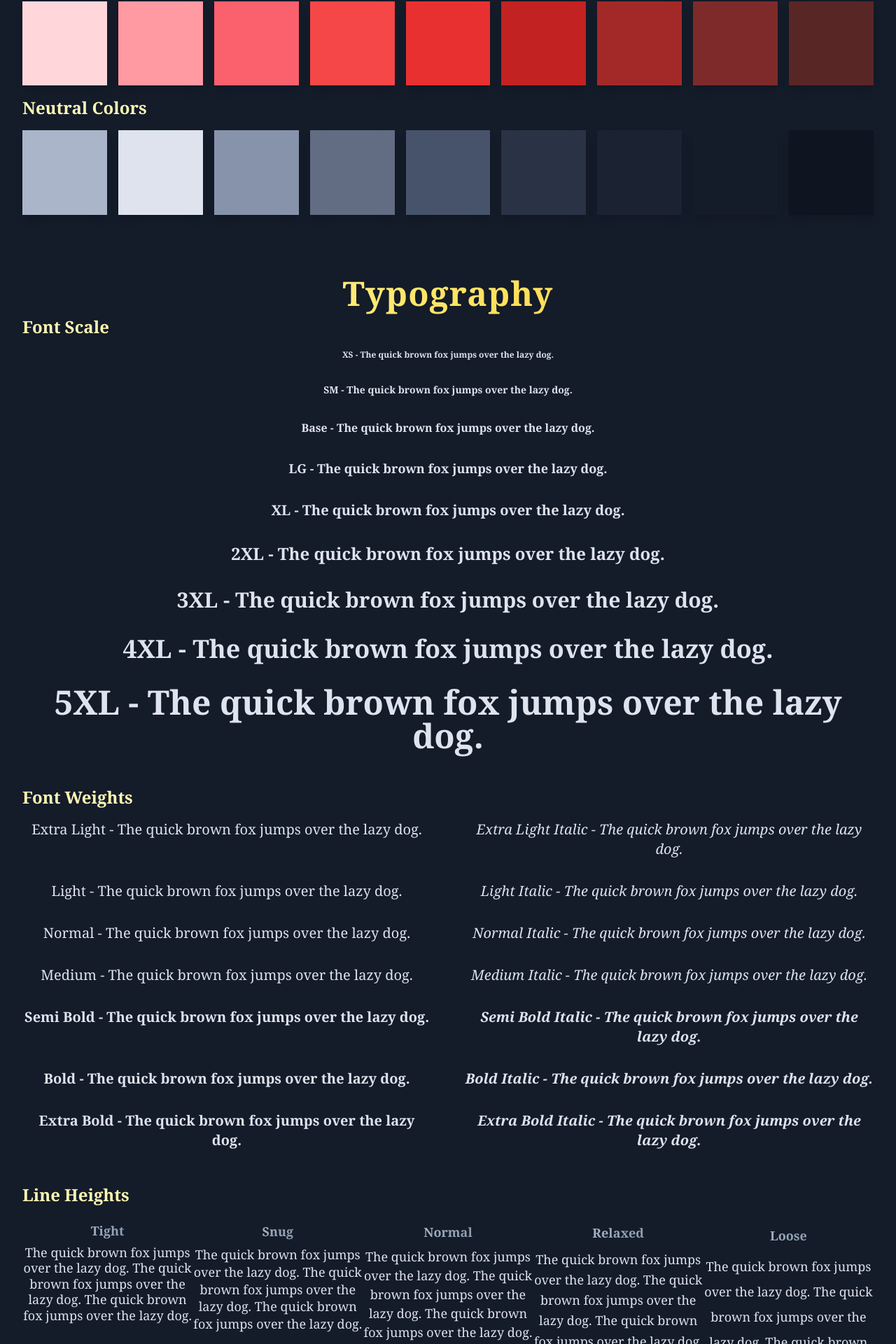
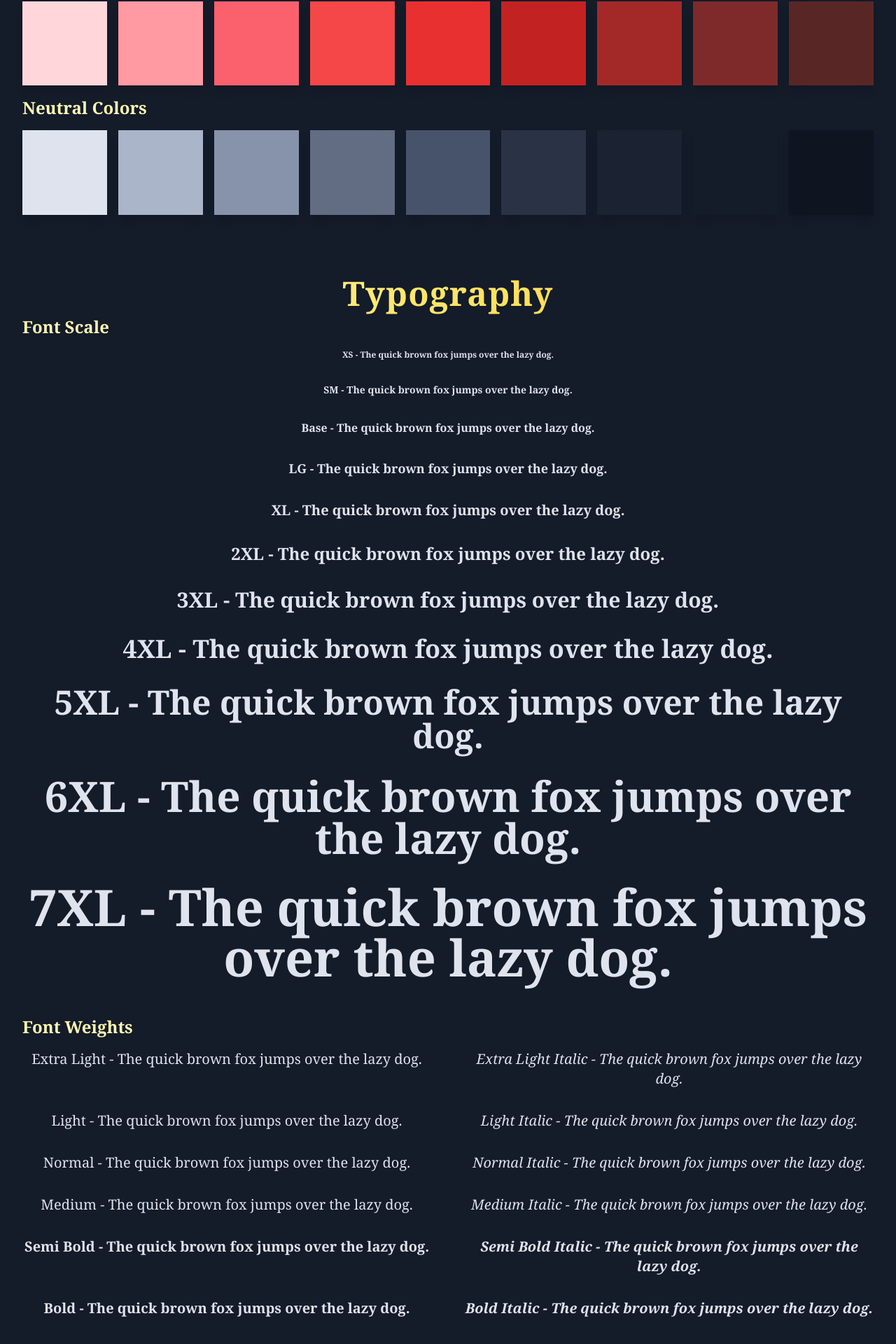
Before and after one commit to bsmith709/portfolio-site, a SvelteKit app: page / in a window 1280 px wide. Shown: the part 786-2706 px from the top of the page at 70% size. Built offline with nearby package versions, Linux system fonts and the light colour scheme.

Commit message:
Minor changes'

```diff
--- a/src/app.css
+++ b/src/app.css
@@ -78,6 +78,8 @@
   --font-size-3xl: 30px;
   --font-size-4xl: 36px;
   --font-size-5xl: 48px;
+  --font-size-6xl: 60px;
+  --font-size-7xl: 72px;
 
   --line-height-tight: 1.25;
   --line-height-normal: 1.5;
--- a/src/routes/+page.svelte
+++ b/src/routes/+page.svelte
@@ -67,8 +67,8 @@
     {
       name: 'Neutral Colors',
       colors: [
+        { name: 'Neutral-100', class: 'bg-neutral-100' },
         { name: 'Neutral-200', class: 'bg-neutral-200' },
-        { name: 'Neutral-100', class: 'bg-neutral-100' },
         { name: 'Neutral-300', class: 'bg-neutral-300' },
         { name: 'Neutral-400', class: 'bg-neutral-400' },
         { name: 'Neutral-500', class: 'bg-neutral-500' },
@@ -89,7 +89,9 @@
     { name: '2XL', class: 'text-2xl' },
     { name: '3XL', class: 'text-3xl' },
     { name: '4XL', class: 'text-4xl' },
-    { name: '5XL', class: 'text-5xl' }
+    { name: '5XL', class: 'text-5xl' },
+    { name: '6XL', class: 'text-6xl' },
+    { name: '7XL', class: 'text-7xl' }
   ];
 
   const fontStyles = [
@@ -227,10 +229,10 @@
     <!-- Line Heights -->
     <section class="mb-7">
       <h2 class="text-2xl font-semibold text-main-100 mb-4">Line Heights</h2>
-      <div class="grid grid-cols-5 space-y-6 text-center">
+      <div class="grid grid-cols-5 gap-6 text-center items-start">
         {#each lineHeights as line}
-          <div class="{line.class} text-neutral-100 text-lg max-w-2xl mx-auto">
-              <p class="font-extrabold text-gradient-secondary">{line.name}</p> <p>The quick brown fox jumps over the lazy dog. The quick brown fox jumps over the lazy dog. The quick brown fox jumps over the lazy dog.</p>
+          <div class="text-neutral-100 text-lg max-w-2xl mx-auto">
+              <p class="font-extrabold text-gradient-secondary">{line.name}</p> <p class="{line.class}">The quick brown fox jumps over the lazy dog. The quick brown fox jumps over the lazy dog. The quick brown fox jumps over the lazy dog.</p>
           </div>
         {/each}
       </div>
@@ -260,7 +262,7 @@
 
     <!-- Spacing Scale -->
     <section class="mb-7">
-      <h2 class="text-2xl font-semibold text-main-100 mb-4">Padding Scale</h2>
+      <h2 class="text-2xl font-semibold text-main-100 mb-4">Spacing Scale</h2>
       <div class="grid grid-cols-[auto_1fr] gap-2 space-y-6">
         {#each spacingScale as space}
           <p class="font-semibold text-neutral-100">{space.name}: </p>
@@ -275,7 +277,7 @@
       <div class="grid grid-cols-4 gap-10 space-y-6">
         {#each borderWidths as border}
           <div class="text-center">
-            <p class="font-semibold text-neutral-100">{border.name}</p>
+            <p class="font-semibold text-neutral-100 mb-2">{border.name}</p>
             <div class="bg-neutral-700 border-neutral-500 aspect-square border {border.class}"></div>
           </div>
         {/each}
@@ -294,7 +296,7 @@
 
     <!-- Gradients -->
     <section class="mb-7">
-      <div class="grid grid-cols-2 gap-10 space-y-6">
+      <div class="grid grid-cols-2 gap-10">
         {#each gradients as gradient}
           <div class="text-center">
             <p class="font-semibold text-gradient-secondary mb-4">{gradient.name}</p>
```
